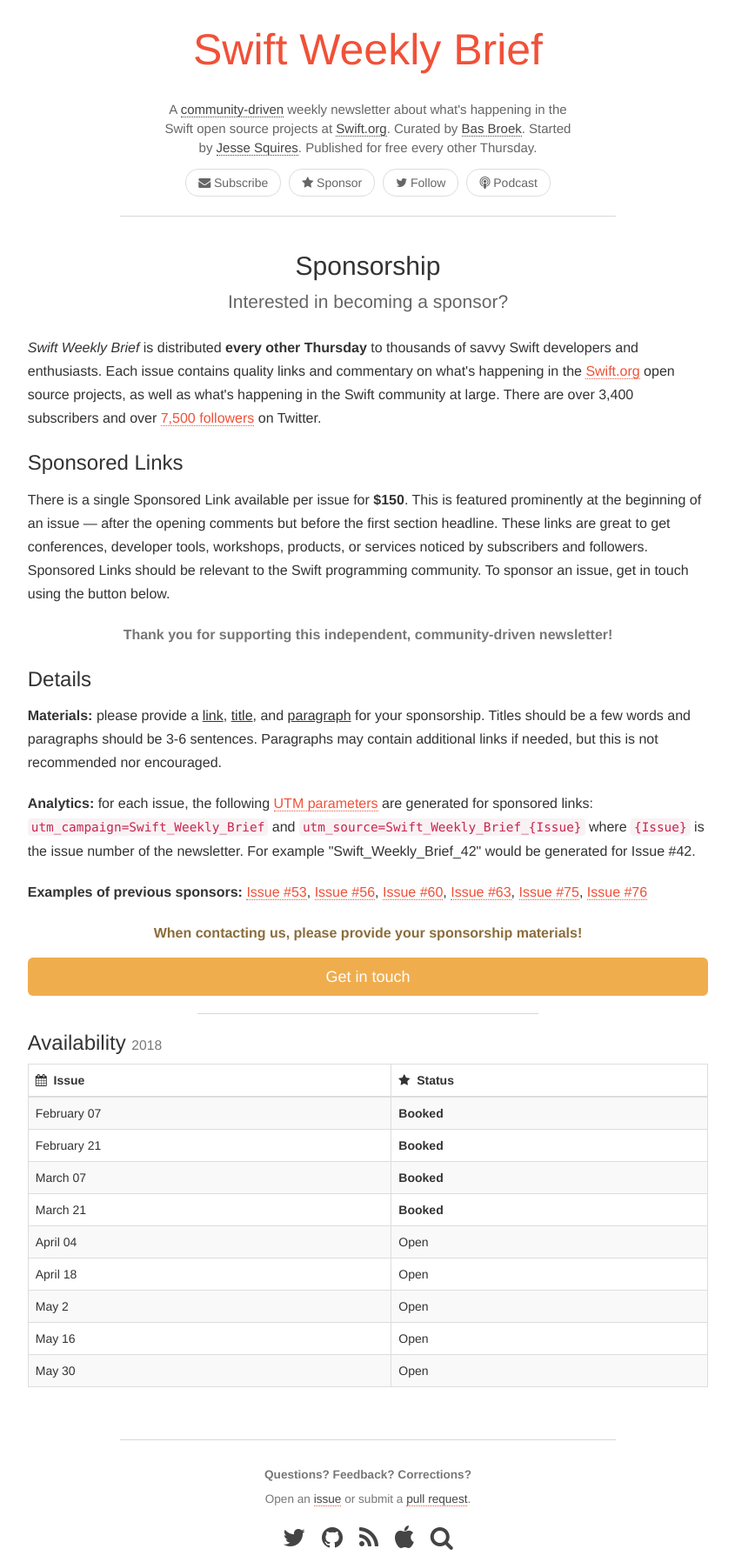
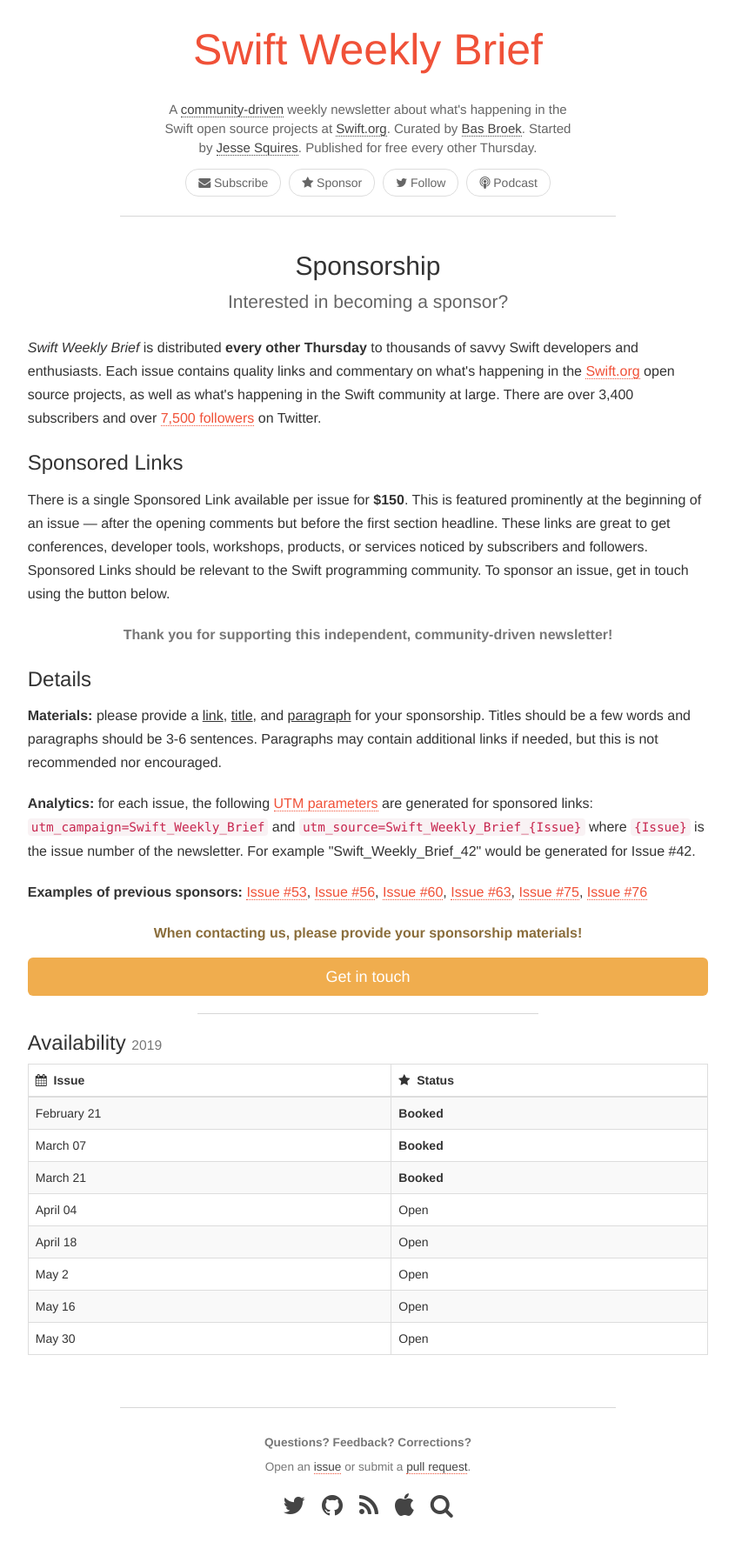
Before and after one commit to SwiftWeekly/swiftweekly.github.io, a Jekyll site: the page built from sponsorship.md, in a window 1280 px wide. Shown: the whole page at 87% size, without its empty margins (217-1062 px from the left). Built offline with Jekyll 4.4.1, drawn with Linux system fonts in a browser that asks for light colours; after the commit the page ends 1759 px from its top, so only the background shows below that.

Commit message:
Update sponsorship.md

```diff
--- a/sponsorship.md
+++ b/sponsorship.md
@@ -56,11 +56,10 @@
 
 <hr/>
 
-<h3>Availability <small>2018</small></h3>
+<h3>Availability <small>2019</small></h3>
 <div class="table-responsive" markdown="1">
 | <i class="fa fa-calendar" aria-hidden="true"></i>&nbsp; Issue | <i class="fa fa-star" aria-hidden="true"></i>&nbsp; Status |
 |:-|:-|
-| February 07 | **Booked** |
 | February 21 | **Booked** |
 | March 07    | **Booked** |
 | March 21    | **Booked** |
```
